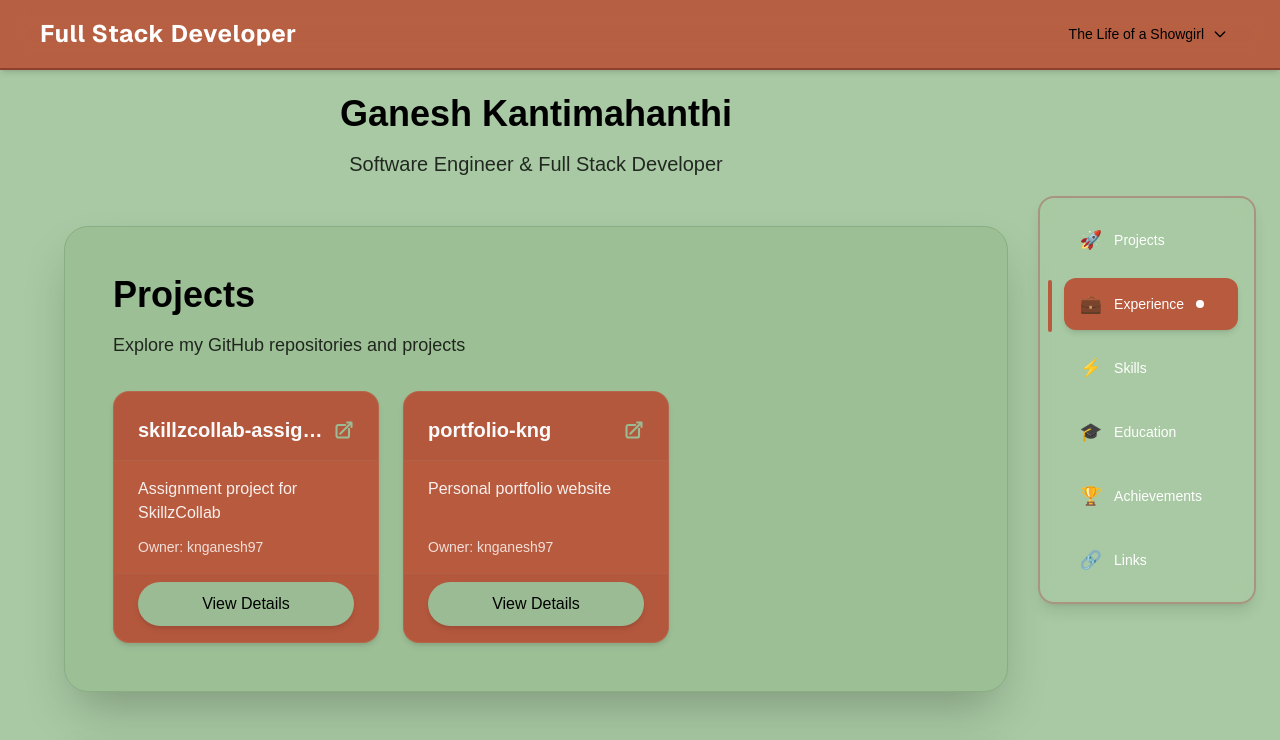
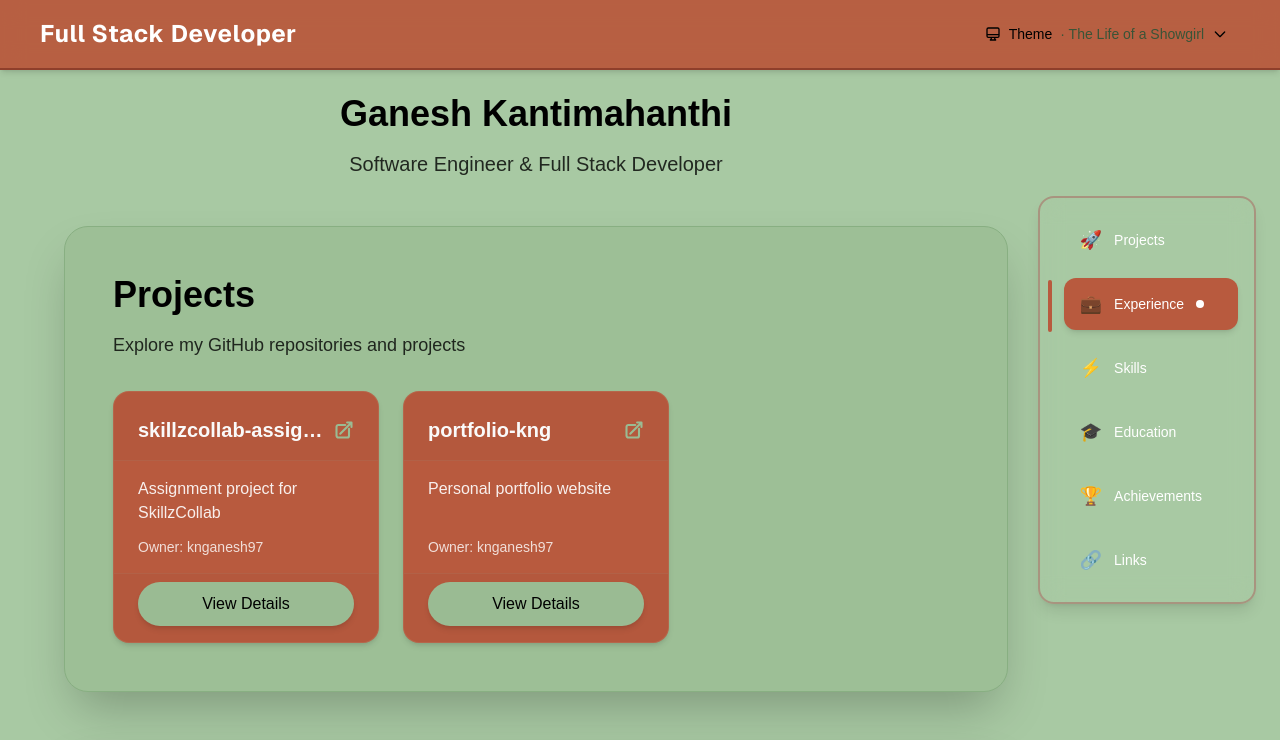
Before and after one commit to knganesh97/portfolio-kng, a Next.js app: page / in a window 1280 px wide. Shown: the top 740 px of the page. Built offline with nearby package versions, Linux system fonts and the light colour scheme.

Commit message:
feat: Update ThemeSwitcher to include mode icons in the button

```diff
--- a/src/components/ThemeSwitcher.tsx
+++ b/src/components/ThemeSwitcher.tsx
@@ -30,6 +30,17 @@ export default function ThemeSwitcher() {
 
   const handleCloseDropdown = () => setIsOpen(false);
 
+  const getModeIcon = () => {
+    switch (mode) {
+      case 'light':
+        return <SunIcon className="w-4 h-4" />;
+      case 'dark':
+        return <MoonIcon className="w-4 h-4" />;
+      default:
+        return <MonitorIcon className="w-4 h-4" />;
+    }
+  };
+
   return (
     <div className="relative">
       <button
@@ -37,7 +48,9 @@ export default function ThemeSwitcher() {
         className="flex items-center gap-2 px-3 py-2 rounded-lg hover:bg-secondary/50 transition-colors"
         aria-label="Change theme"
       >
-        <span className="text-sm font-medium">{currentTheme.name}</span>
+        {getModeIcon()}
+        <span className="text-sm font-medium">Theme</span>
+        <span className="text-sm font-medium text-muted-foreground">· {currentTheme.name}</span>
         <ChevronDownIcon className={`w-4 h-4 transition-transform ${isOpen ? 'rotate-180' : ''}`} />
       </button>
 
```
